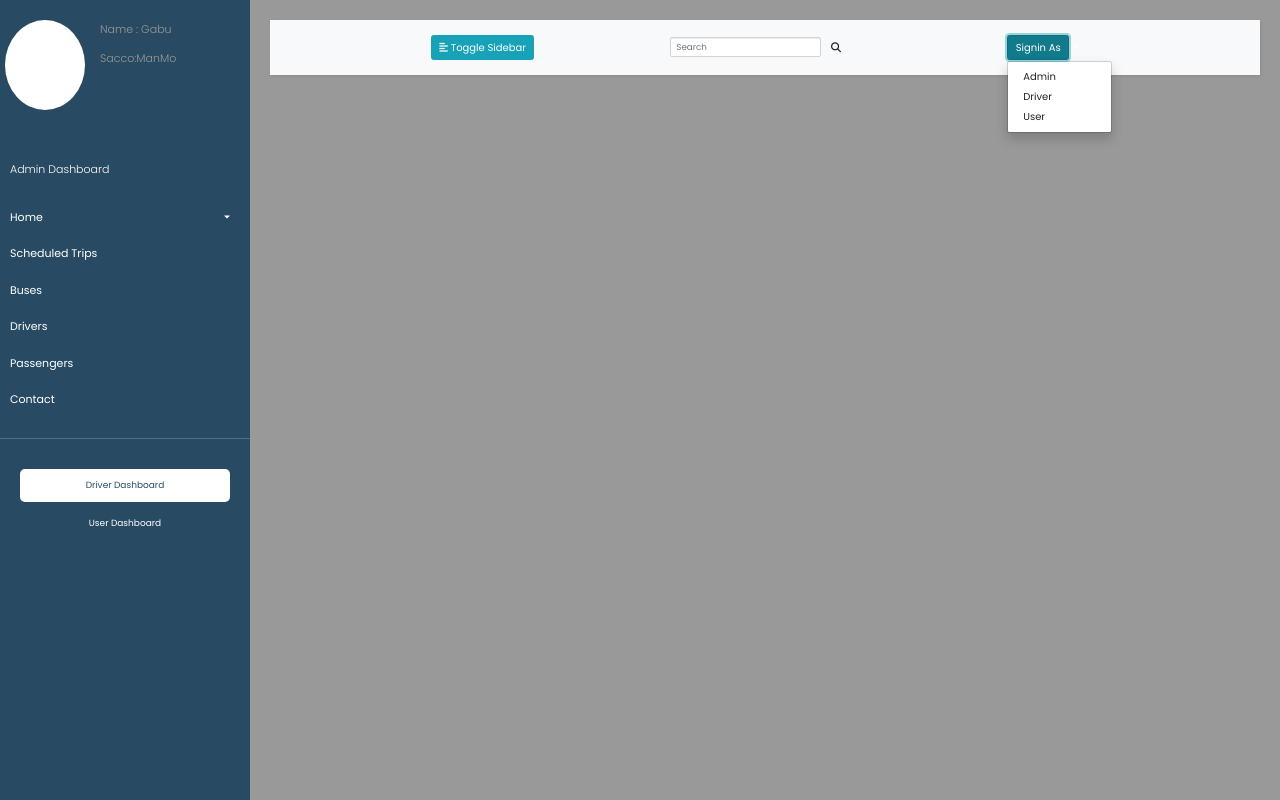
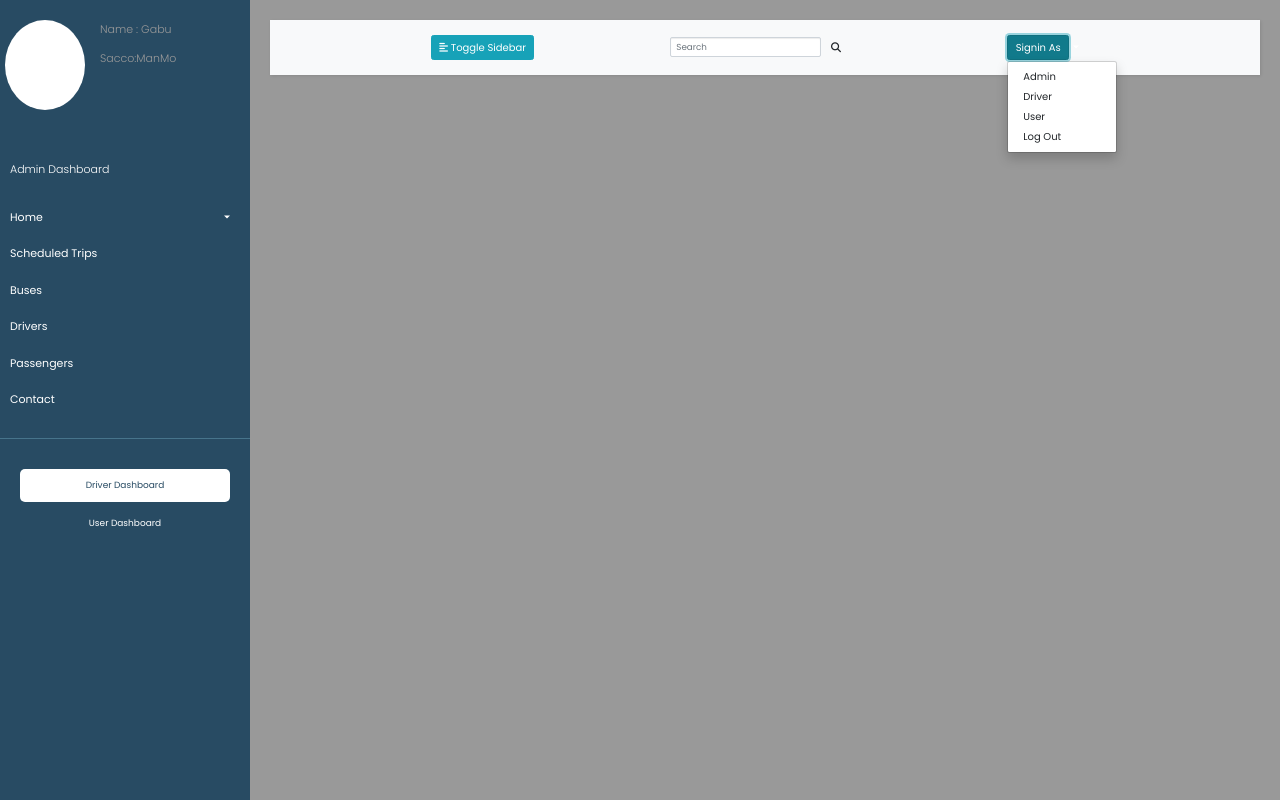
Before and after one commit to gabyxbinnaeah/Bus-Booking, a Django app: page / in a window 1280 px wide, after a click on "Signin As". Run offline with Django 3.2, Linux system fonts and the light colour scheme; the visitor is signed in with stand-in values (Sample User, id 1); some libraries are stand-ins or nearby versions.

Commit message:
adds logout option in dashboard

```diff
--- a/adminapp/templates/adminapp/contact.html
+++ b/adminapp/templates/adminapp/contact.html
@@ -280,6 +280,9 @@
                           <a class="dropdown-item" href="#">Admin</a>
                           <a class="dropdown-item" href="#">Driver</a>
                           <a class="dropdown-item" href="#">User</a>
+                          <button type="button"  class="btn btn-light  dropdown-item">
+                            <span>Log Out</span>
+                          </button>
                         </div>
                     </div>
                 </div>
--- a/adminapp/templates/adminapp/index.html
+++ b/adminapp/templates/adminapp/index.html
@@ -258,7 +258,7 @@
             <nav class="navbar navbar-expand-lg navbar-light bg-light">
                 <div class="container-fluid">
 
-                    <button type="button" id="sidebarCollapse" class="btn btn-info">
+                    <button type="button" id="sidebarCollapse" class="btn btn-info ">
                         <i class="fas fa-align-left"></i>
                         <span>Toggle Sidebar</span>
                     </button>
@@ -277,11 +277,14 @@
                         </button>
 
                         <div class="dropdown-menu" aria-labelledby="dropdownMenuLink" style="padding-right:40px;">
-                          <a class="dropdown-item" href="#">Admin</a>
-                          <a class="dropdown-item" href="#">Driver</a>
-                          <a class="dropdown-item" href="#">User</a>
+                          <a class="dropdown-item  btn btn-light " href="{% url 'adminlogin' %}">Admin</a>
+                          <a class="dropdown-item  btn btn-light " href="#">Driver</a>
+                          <a class="dropdown-item btn btn-light " href="#">User</a>
+                          <a class="dropdown-item btn btn-light " href="{% url 'logout'%}">Log Out</a>
+
                         </div>
                     </div>
+
                 </div>
             </nav>
 
```
